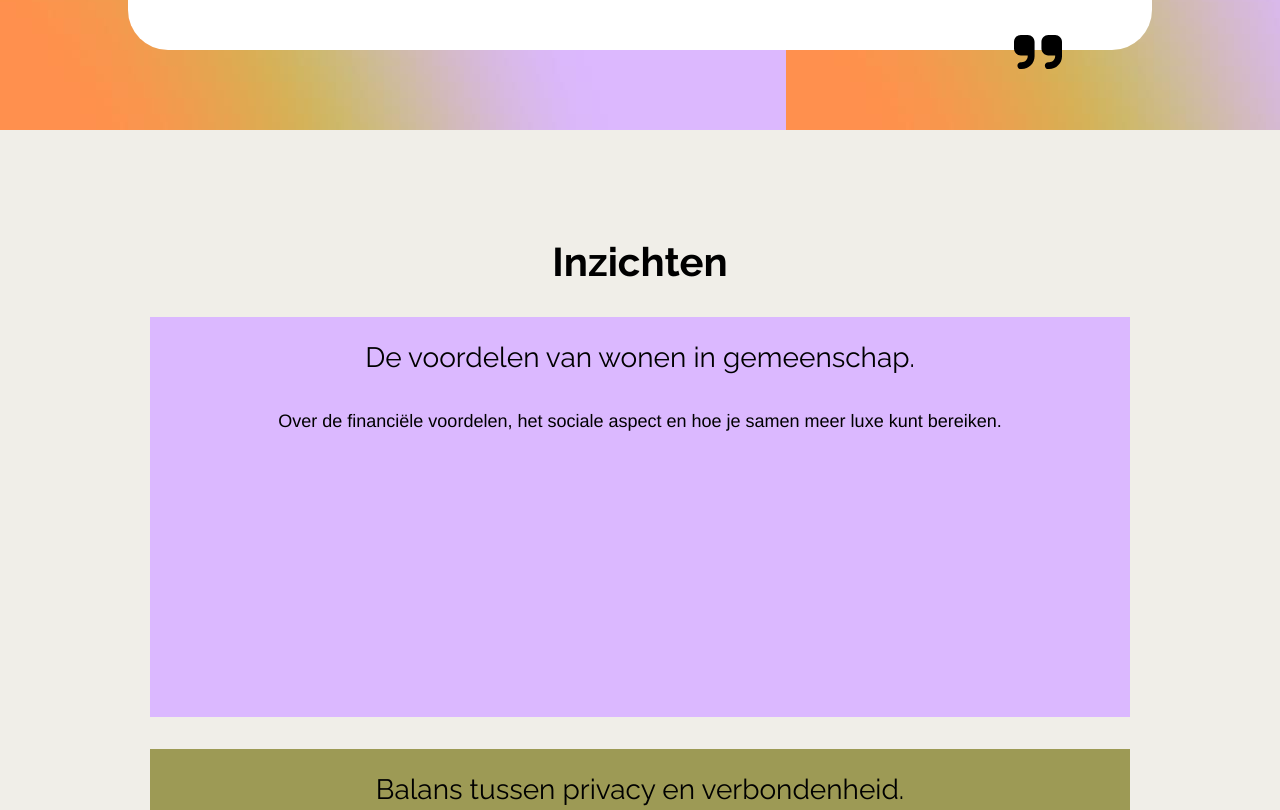
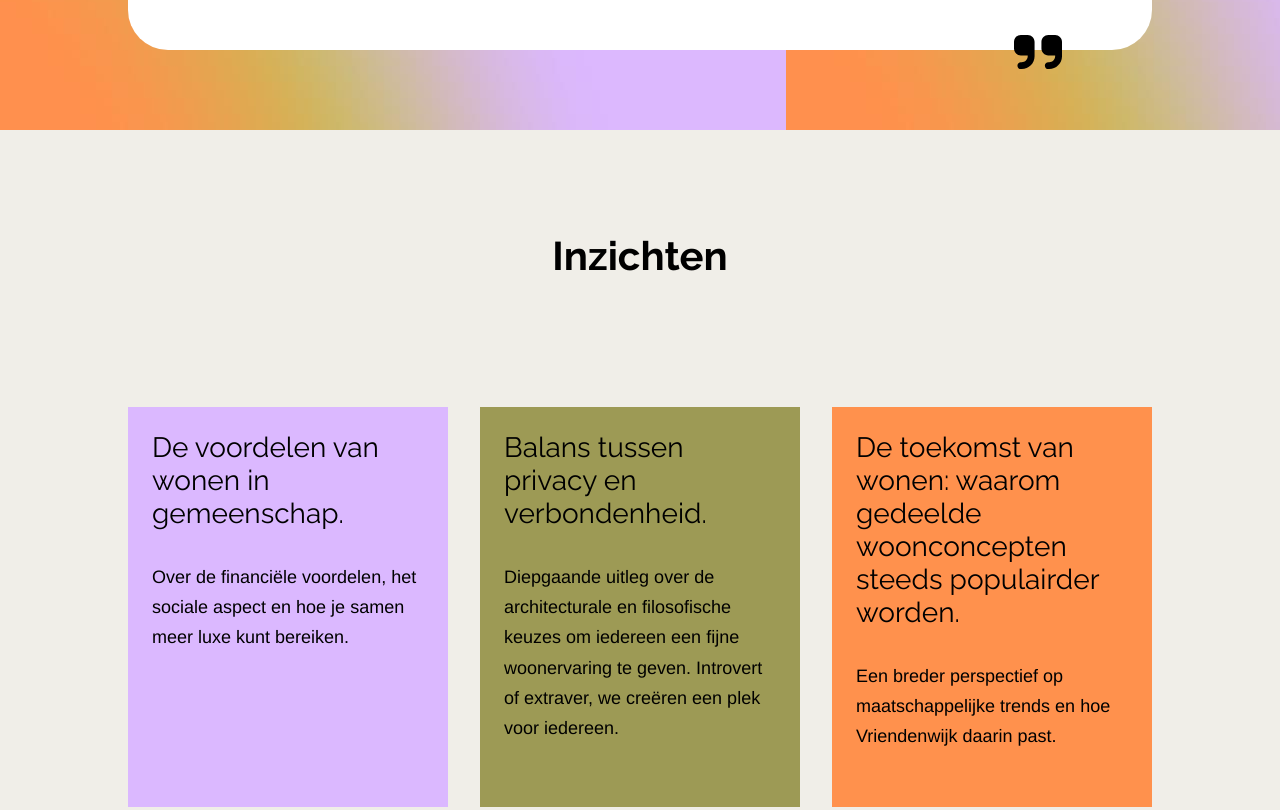
Before and after one commit to jarithyskdg/vriendenwijk, a website: page public/index.html in a window 1280 px wide. Shown: the part 7040-7850 px from the top of the page. Drawn offline with Linux system fonts and the light colour scheme.

Commit message:
responsive - insights section

```diff
--- a/theme/04_organisms/_insights.scss
+++ b/theme/04_organisms/_insights.scss
@@ -1,5 +1,6 @@
 @use "../00_common/variables" as *;
 @use "../01_fundaments/_typography" as *;
+@use "../00_common/mixins" as *;
 
 .insights {
     width: 100%;
@@ -47,4 +48,52 @@
             }
         }
     }
+
+    @include respond-to(tablet) {
+        &__container {
+            width: 75%;
+        }
+    }
+
+    @include respond-to(desktop) {
+        &__container {
+            width: 80%;
+
+            .insights__content {
+                gap: 128px;
+
+                &__body {
+                    margin-bottom: 0;
+
+                    .insights__cards {
+                        flex-direction: row;
+                        align-items: stretch;
+                        gap: 32px;
+                    }
+                }
+
+                &__title {
+                    margin-bottom: 0;
+                }
+            }
+        }
+    }
+
+    @media screen and (min-width: 1400px) {
+        &__container {
+            .insights__content {
+                &__body {
+                    .insights__cards {
+                        gap: 48px;
+                    }
+                }
+            }
+        }
+    }
+
+    @media screen and (min-width: 1600px) {
+        &__container {
+            width: 70%;
+        }
+    }
 }
```
Also changed, not shown: public/resources/css/style.css.
